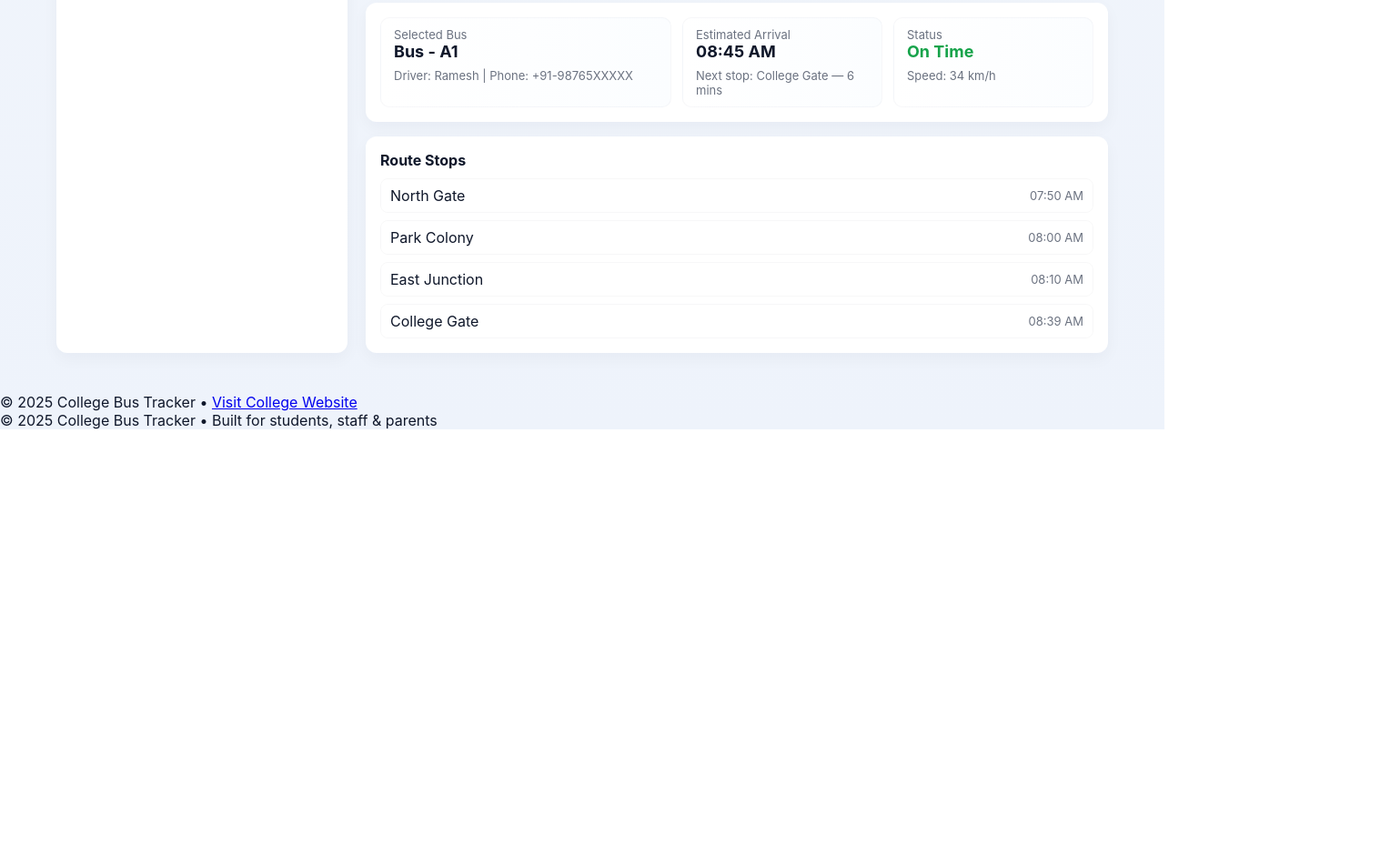
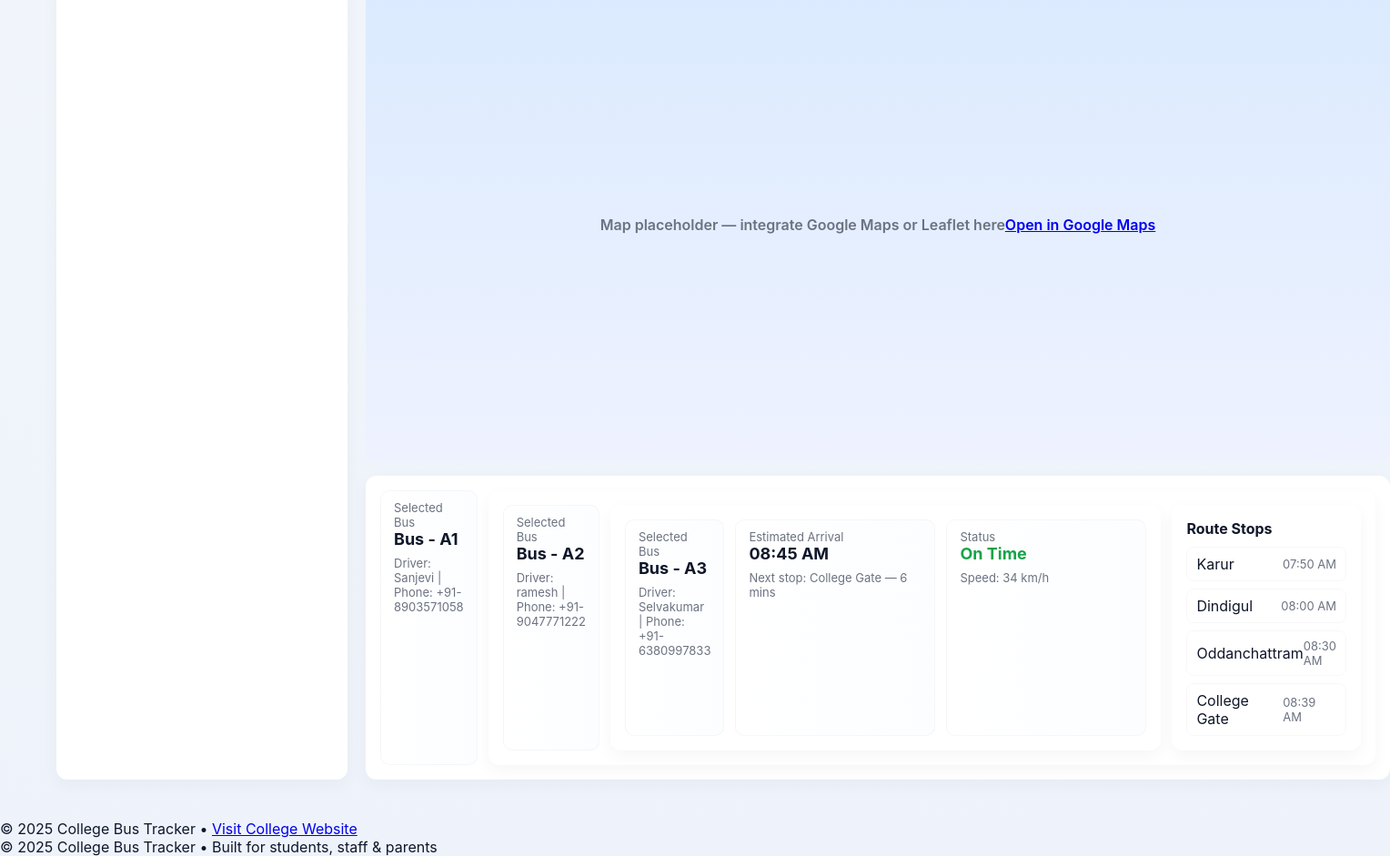
Before and after one commit to Selvakumar-official/College-bus-tracking-system, a plain HTML site: page index.html in a window 1280 px wide. Shown: the part 1282-2223 px from the top of the page at 91% size, 1528 px wide, since content can reach past the window. Before the commit the page ends 1754 px from the top, so only its background shows below. Drawn offline with Linux system fonts and the light colour scheme.

Commit message:
Update index.html

```diff
--- a/index.html
+++ b/index.html
@@ -89,6 +89,12 @@
           </div>
           <div class="sub">Updated: 1 min ago</div>
         </div>
+        <div id="map">
+  Map placeholder — integrate Google Maps or Leaflet here
+  <br>
+  <a href="https://maps.google.com/?q=college+location" target="_blank">Open in Google Maps</a>
+</div>
+
         <div id="map">Map placeholder — integrate Google Maps or Leaflet here</div>
       </div>
  <div id="map">
@@ -101,7 +107,19 @@
         <div class="pill" style="flex:1">
           <div class="sub">Selected Bus</div>
           <div class="big">Bus - A1</div>
-          <div class="muted">Driver: Ramesh | Phone: +91-98765XXXXX</div>
+          <div class="muted">Driver: Sanjevi | Phone: +91-8903571058</div>
+        </div>
+        <div class="card info-row">
+        <div class="pill" style="flex:1">
+          <div class="sub">Selected Bus</div>
+          <div class="big">Bus - A2</div>
+          <div class="muted">Driver: ramesh | Phone: +91-9047771222</div>
+        </div>
+          <div class="card info-row">
+        <div class="pill" style="flex:1">
+          <div class="sub">Selected Bus</div>
+          <div class="big">Bus - A3</div>
+          <div class="muted">Driver: Selvakumar | Phone: +91-6380997833</div>
         </div>
 
         <div class="pill" style="width:220px">
@@ -121,16 +139,16 @@
         <div class="title">Route Stops</div>
         <div class="stops">
           <div class="stop">
-            <div>North Gate</div>
+            <div>Karur</div>
             <div class="sub">07:50 AM</div>
           </div>
           <div class="stop">
-            <div>Park Colony</div>
+            <div>Dindigul</div>
             <div class="sub">08:00 AM</div>
           </div>
           <div class="stop">
-            <div>East Junction</div>
-            <div class="sub">08:10 AM</div>
+            <div>Oddanchattram</div>
+            <div class="sub">08:30 AM</div>
           </div>
           <div class="stop">
             <div>College Gate</div>
```
